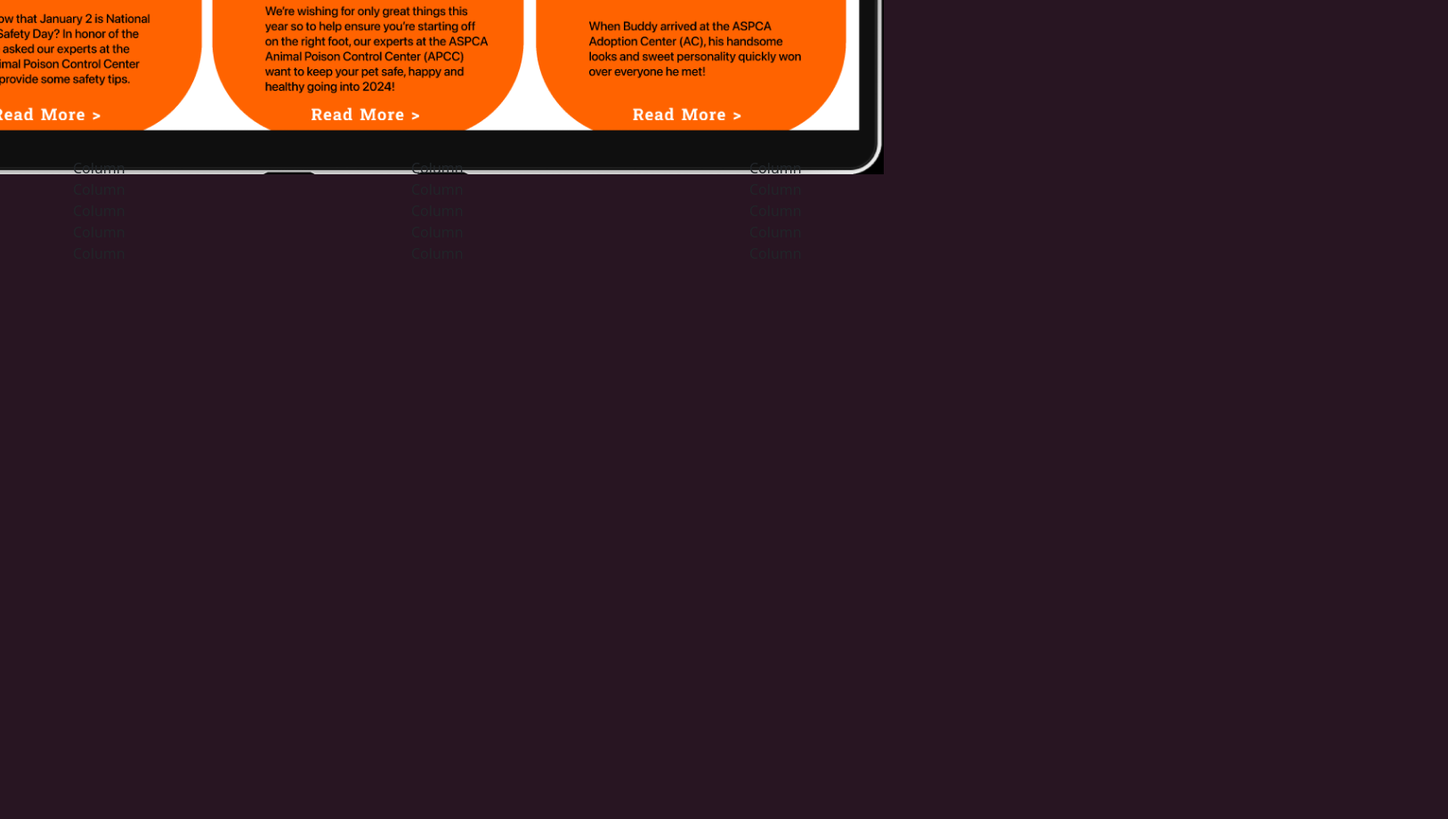
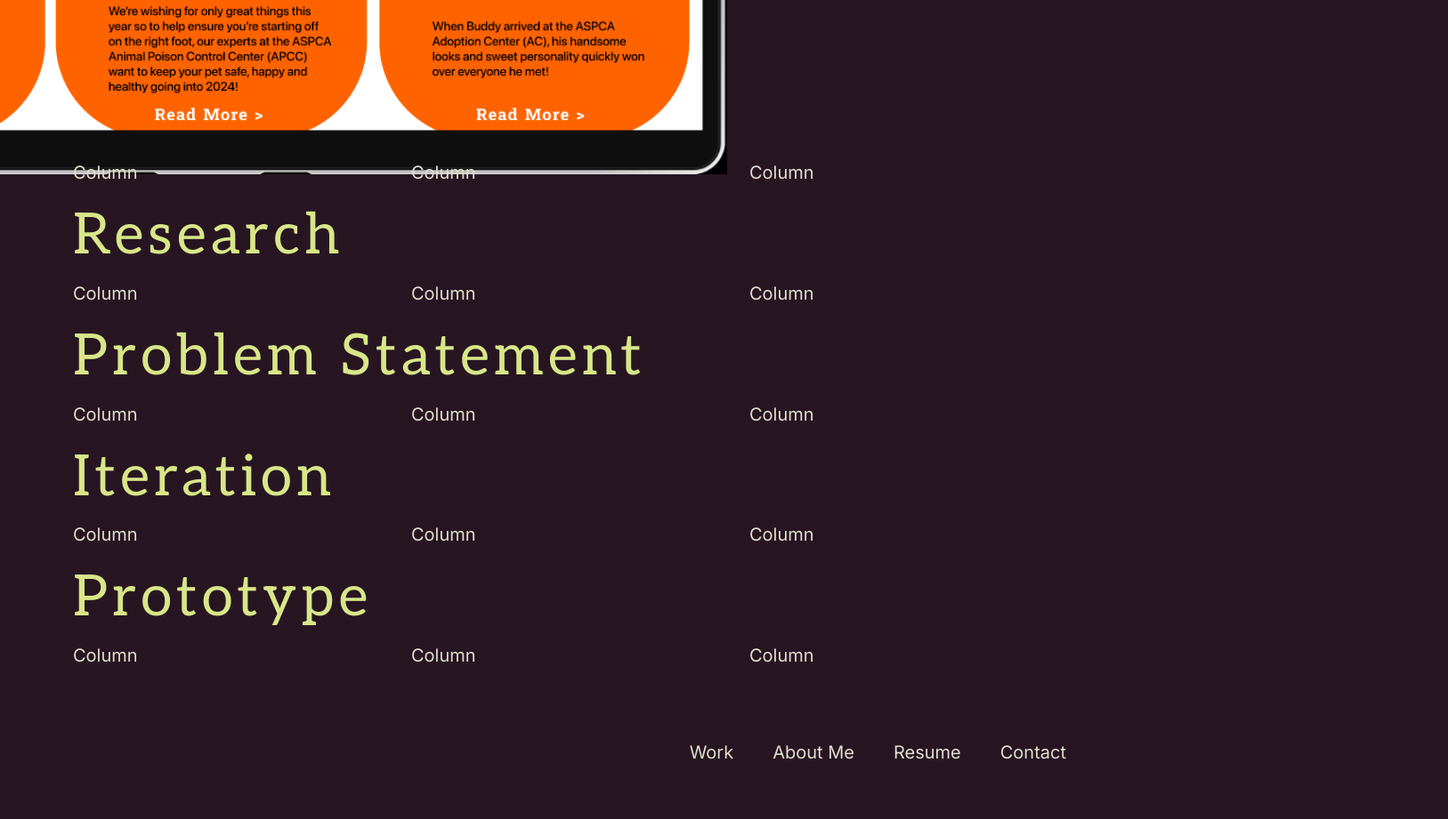
Before and after one commit to nonfixion/UX_UI_HW_20, a plain HTML site: page index.html in a window 1280 px wide. Shown: the part 623-1544 px from the top of the page at 89% size, 1627 px wide, since content can reach past the window. Before the commit the page ends 920 px from the top, so only its background shows below. Drawn offline with nearby package versions, Linux system fonts and the light colour scheme; a script that the page names is missing.

Commit message:
styling Bootstrap

```diff
--- a/CSS/style.css
+++ b/CSS/style.css
@@ -1,4 +1,6 @@
 nav {
+    display: inline-block;
+    justify-content: center;
     padding-left: 40px;
     padding-right: 40px;
     background-color: #DEE0CC;
@@ -6,7 +8,11 @@
     width: 100%;
     margin-left: auto;
     margin-right: 0 !important;
+}
 
+ul.nav {
+    display: flex;
+    justify-content: center;
 }
 
 .navbar-brand {
@@ -31,11 +37,66 @@
 h1, h2, h3 , h4, h5, h6 {
     font-family: 'Aleo', serif;
     color:#D7E788;
+    font-size: 64px;
+    font-style: bold;
+    letter-spacing: 5px;
+}
+
+p {
+    font-family: 'Inter', sans-serif;
+    color:#DEE0CC;
+    line-height: 35px;
+    font-size: 20px;
 }
 
 .jumbotron {
-    height: calc(100vh);
+  height: calc(100vh);
+  display: flex;
+  align-items: center;
+  justify-content: center;
+}
+
+.jumboCopy {
+    width: 70%;
+    min-width: 500px;
+    max-width: 700px;
+    text-align: center;
+}
+
+img .ASPCA {
     display: flex;
     align-items: center;
     justify-content: center;
 }
+
+footer {
+    display: flex;
+    justify-content: flex-end;
+    background-color: #281522;
+    height: 60px;
+    width: 100%;
+}
+
+.links {
+    display: flex;
+    padding: 60px;
+    align-items: center;
+}
+
+footer li {
+    list-style-type: none;
+}
+
+.foot {
+    font-family: 'Inter', sans-serif;
+    padding: 22px;
+    font-size: 20px;
+    color: #DEE0CC;
+    text-decoration: none;
+}
+
+.foot:hover {
+    cursor: pointer;
+    color: #D7E788;
+    text-decoration: underline;
+}
--- a/index.html
+++ b/index.html
@@ -36,8 +36,8 @@
 
 <!-- Jumbotron -->
     <div class="jumbotron">
-      <img src="images/ASPCA.png">
-        <h1 class="display-4">Hello, world!</h1>
+      <img class="ASPCA" src="images/ASPCA.png">
+        <h1 class="jumboCopy">Hello, world!</h1>
         <p class="lead">This is a simple hero unit, a simple jumbotron-style component for calling extra attention to featured content or information.</p>
         <hr class="my-4">
         <p>It uses utility classes for typography and spacing to space content out within the larger container.</p>
@@ -51,13 +51,13 @@
 <div class="container">
   <div class="row">
     <div class="col">
-      Column
+      <p>Column</p>
     </div>
     <div class="col">
-      Column
+      <p>Column</p>
     </div>
     <div class="col">
-      Column
+      <p>Column</p>
     </div>
   </div>
 </div>
@@ -66,14 +66,15 @@
 <!-- Research -->
 <div class="container">
   <div class="row">
+    <h1 class="title">Research</h1>
     <div class="col">
-      Column
+      <p>Column</p>
     </div>
     <div class="col">
-      Column
+      <p>Column</p>
     </div>
     <div class="col">
-      Column
+      <p>Column</p>
     </div>
   </div>
 </div>
@@ -82,30 +83,32 @@
 <!-- Problem Statement -->
 <div class="container">
   <div class="row">
+    <h1 class="title">Problem Statement</h1>
     <div class="col">
-      Column
+      <p>Column</p>
     </div>
     <div class="col">
-      Column
+      <p>Column</p>
     </div>
     <div class="col">
-      Column
+      <p>Column</p>
     </div>
   </div>
 </div>
 <!-- End Problem Statement -->
 
-<!-- Problem Iteration -->
+<!-- Iteration -->
 <div class="container">
   <div class="row">
+    <h1 class="title">Iteration</h1>
     <div class="col">
-      Column
+      <p>Column</p>
     </div>
     <div class="col">
-      Column
+      <p>Column</p>
     </div>
     <div class="col">
-      Column
+      <p>Column</p>
     </div>
   </div>
 </div>
@@ -114,19 +117,42 @@
 <!-- Prototype -->
 <div class="container">
   <div class="row">
+    <h1 class="title">Prototype</h1>
     <div class="col">
-      Column
+      <p>Column</p>
     </div>
     <div class="col">
-      Column
+      <p>Column</p>
     </div>
     <div class="col">
-      Column
+      <p>Column</p>
     </div>
   </div>
 </div>
 <!-- End Prototype -->
 
+<!-- Footer -->
+ <footer >
+  <div>
+    <ul class="links">
+      <li>
+        <a class="foot" href="#">Work</a>
+      </li>
+      <li>
+        <a class="foot" href="#">About Me</a>
+      </li>
+      <li>
+        <a class="foot" href="#">Resume</a>
+      </li>
+      <li>
+        <a class="foot" href="#">Contact</a>
+      </li>
+    </ul>
+  </div>
+</footer>
+<!-- End footer -->
+
+
 </body>
 <script src="https://cdn.jsdelivr.net/npm/bootstrap@5.3.2/dist/js/bootstrap.bundle.min.js" integrity="sha384-C6RzsynM9kWDrMNeT87bh95OGNyZPhcTNXj1NW7RuBCsyN/o0jlpcV8Qyq46cDfL" crossorigin="anonymous"></script>
 
```
